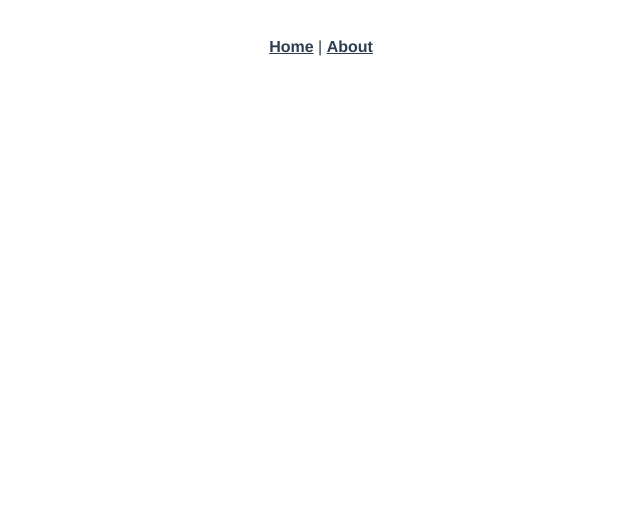
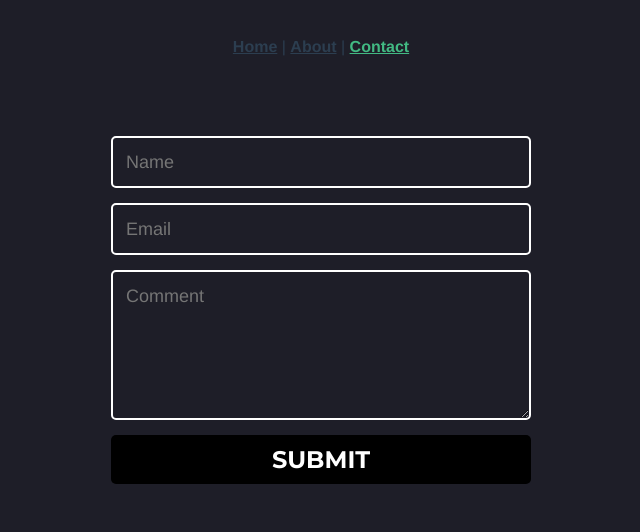
Before and after one commit to fatimagalant/art-gallery, a Vue app: page /contact in a window 1280 px wide. Before the commit this address had no page. Shown: the top 532 px of the page, without its empty margins (319-959 px from the left). Built offline with nearby package versions, Linux system fonts and the light colour scheme; grey boxes are pictures that could not be loaded.

Commit message:
contact form

```diff
--- a/src/App.vue
+++ b/src/App.vue
@@ -1,9 +1,11 @@
 <template>
   <nav>
     <router-link to="/">Home</router-link> |
-    <router-link to="/about">About</router-link>
+    <router-link to="/about">About</router-link> |
+
+    <router-link to="/contact">Contact</router-link>
   </nav>
-  <router-view/>
+  <router-view />
 </template>
 
 <style>
--- /dev/null
+++ b/src/components/About.vue
@@ -0,0 +1,7 @@
+<template>
+  <div class="About"></div>
+</template>
+<script>
+export default {};
+</script>
+<style></style>
--- /dev/null
+++ b/src/components/Contact.vue
@@ -0,0 +1,113 @@
+<template>
+  <section id="contact">
+    <div class="row justify-content-center">
+      <div class="col-4">
+        <form>
+          <input
+            name="name"
+            type="text"
+            class="feedback-input"
+            placeholder="Name"
+          />
+          <input
+            name="email"
+            type="text"
+            class="feedback-input"
+            placeholder="Email"
+          />
+          <textarea
+            name="text"
+            class="feedback-input"
+            placeholder="Comment"
+          ></textarea>
+          <input type="submit" value="SUBMIT" />
+        </form>
+      </div>
+      <div class="col-4">
+        <iframe
+          src="https://www.google.com/maps/embed?pb=!1m18!1m12!1m3!1d3308.2674197088063!2d18.490509915594316!3d-33.98566428062414!2m3!1f0!2f0!3f0!3m2!1i1024!2i768!4f13.1!3m3!1m2!1s0x1dcc433bedd50e81%3A0x9c746d268c8e0ad9!2sLife%20Choices!5e0!3m2!1sen!2sza!4v1657287963522!5m2!1sen!2sza"
+          width="550"
+          height="450"
+          style="border: 0"
+          allowfullscreen=""
+          loading="lazy"
+          referrerpolicy="no-referrer-when-downgrade"
+        ></iframe>
+      </div>
+    </div>
+  </section>
+  <div></div>
+</template>
+<script>
+// export default {
+//   name: "contact Form",
+//   components: { contactForm },
+// };
+</script>
+<style>
+@import url(https://fonts.googleapis.com/css?family=Montserrat:400,700);
+
+body {
+  background: rgb(30, 30, 40);
+}
+form {
+  max-width: 420px;
+  margin: 50px auto;
+}
+
+.feedback-input {
+  color: white;
+  font-family: Helvetica, Arial, sans-serif;
+  font-weight: 500;
+  font-size: 18px;
+  border-radius: 5px;
+  line-height: 22px;
+  background-color: transparent;
+  border: 2px solid #ffffff;
+  transition: all 0.3s;
+  padding: 13px;
+  margin-bottom: 15px;
+  width: 100%;
+  box-sizing: border-box;
+  outline: 0;
+}
+
+.feedback-input:focus {
+  border: 2px solid #4e4b4b;
+}
+
+textarea {
+  height: 150px;
+  line-height: 150%;
+  resize: vertical;
+}
+
+[type="submit"] {
+  font-family: "Montserrat", Arial, Helvetica, sans-serif;
+  width: 100%;
+  background: #000000;
+  border-radius: 5px;
+  border: 0;
+  cursor: pointer;
+  color: white;
+  font-size: 24px;
+  padding-top: 10px;
+  padding-bottom: 10px;
+  transition: all 0.3s;
+  margin-top: -4px;
+  font-weight: 700;
+}
+[type="submit"]:hover {
+  background: #777272;
+}
+iframe {
+  padding-bottom: 5px;
+}
+@media screen and (max-width: 607px) {
+  iframe {
+    width: 400px;
+    height: 400px;
+    padding: 5px;
+  }
+}
+</style>
--- a/src/router/index.js
+++ b/src/router/index.js
@@ -1,25 +1,33 @@
-import { createRouter, createWebHistory } from 'vue-router'
-import HomeView from '../views/HomeView.vue'
+import { createRouter, createWebHistory } from "vue-router";
+import HomeView from "../views/HomeView.vue";
+import About from "../views/AboutView.vue";
+import contactForm from "../views/Contact.vue";
 
 const routes = [
   {
-    path: '/',
-    name: 'home',
-    component: HomeView
+    path: "/",
+    name: "home",
+    component: HomeView,
   },
   {
-    path: '/about',
-    name: 'about',
+    path: "/about",
+    name: "about",
     // route level code-splitting
     // this generates a separate chunk (about.[hash].js) for this route
     // which is lazy-loaded when the route is visited.
-    component: () => import(/* webpackChunkName: "about" */ '../views/AboutView.vue')
-  }
-]
+    component: () =>
+      import(/* webpackChunkName: "about" */ "../views/AboutView.vue"),
+  },
+  {
+    path: "/contact",
+    name: "Contact",
+    component: () => import("../views/Contact.vue"),
+  },
+];
 
 const router = createRouter({
   history: createWebHistory(process.env.BASE_URL),
-  routes
-})
+  routes,
+});
 
-export default router
+export default router;
--- a/src/views/AboutView.vue
+++ b/src/views/AboutView.vue
@@ -3,3 +3,4 @@
     <h1>This is an about page</h1>
   </div>
 </template>
+import about from "@/components/About.vue";
--- /dev/null
+++ b/src/views/Contact.vue
@@ -0,0 +1,12 @@
+<template>
+  <Contact />
+</template>
+<script>
+import Contact from "../components/Contact.vue";
+export default {
+  components: {
+    Contact,
+  },
+};
+</script>
+<style></style>
```
